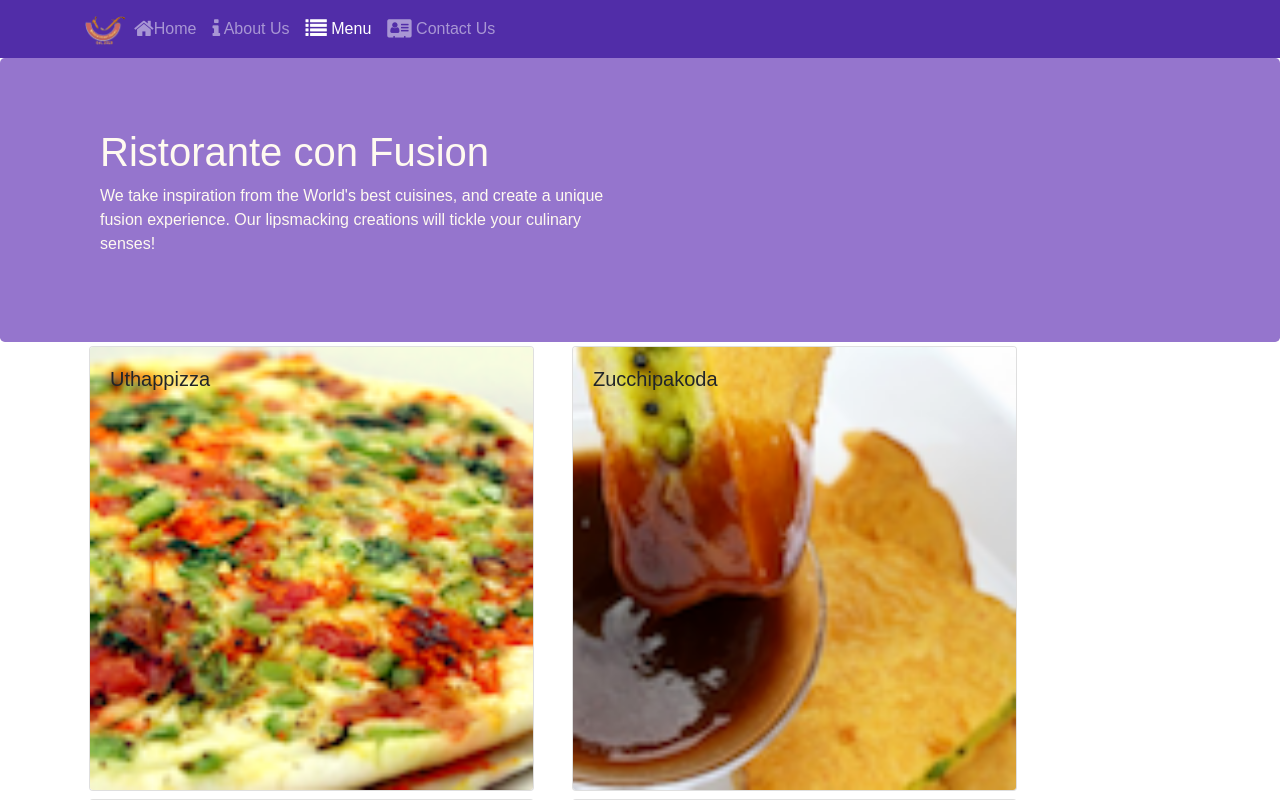
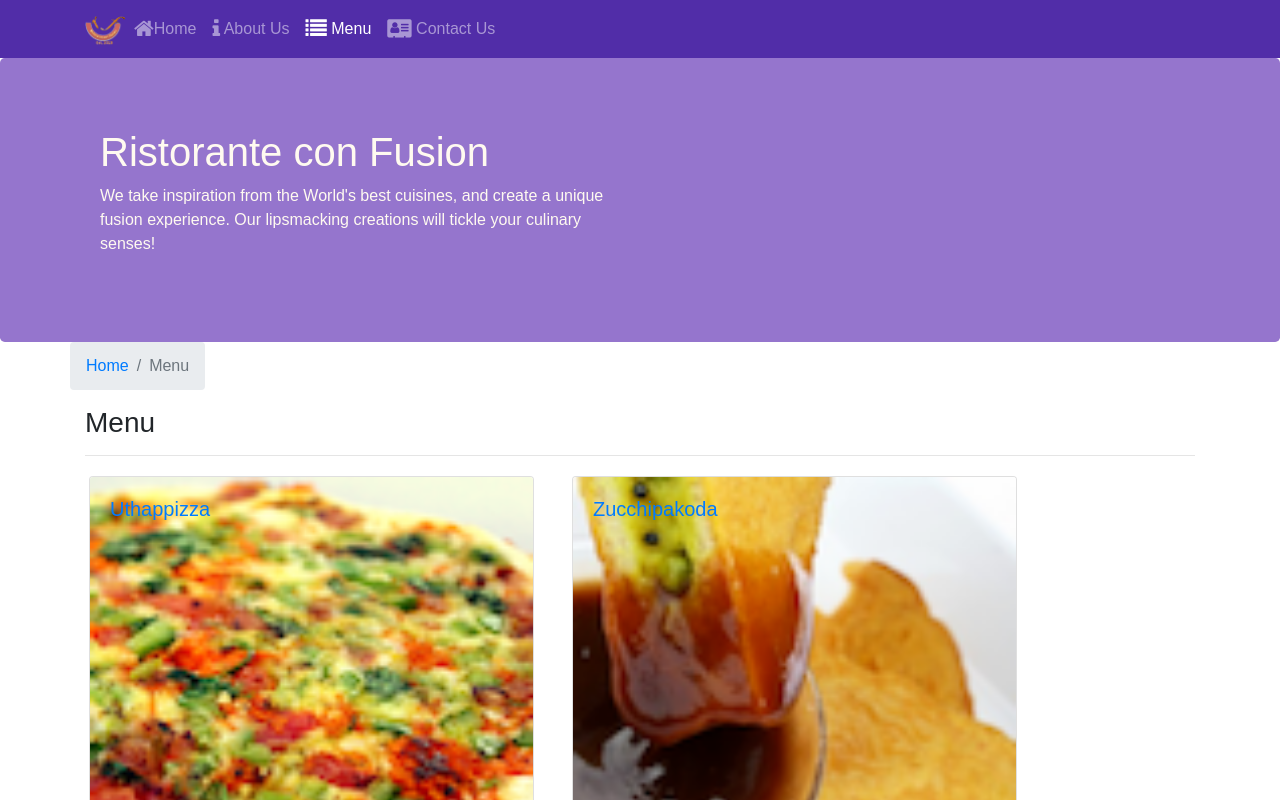
Before and after one commit to bibekthapaliya/react, a React (Create React App) app: page /menu in a window 1280 px wide. Shown: the top 800 px of the page. Built offline with nearby package versions, Linux system fonts and the light colour scheme.

Commit message:
single page application 2

```diff
--- a/src/components/ContactComponent.js
+++ b/src/components/ContactComponent.js
@@ -1,8 +1,21 @@
 import React from 'react';
+import { Breadcrumb, BreadcrumbItem } from 'reactstrap';
+import { Link } from 'react-router-dom';
+
 
 function Contact(props) {
     return(
         <div className="container">
+            <div className="row">
+                <Breadcrumb>
+                    <BreadcrumbItem><Link to="/home">Home</Link></BreadcrumbItem>
+                    <BreadcrumbItem active>Contact Us</BreadcrumbItem>
+                </Breadcrumb>
+                <div className="col-12">
+                    <h3>Contact Us</h3>
+                    <hr />
+                </div>
+            </div>
             <div className="row row-content">
                 <div className="col-12">
                     <h3>Location Information</h3>
--- a/src/components/DishdetailComponent.js
+++ b/src/components/DishdetailComponent.js
@@ -1,5 +1,6 @@
 import React from 'react';
-import {Card,CardImg,CardImgOverlay,CardText,CardBody,CardTitle} from 'reactstrap';
+import {Card,CardImg,CardImgOverlay,CardText,CardBody,CardTitle,Breadcrumb,BreadcrumbItem} from 'reactstrap';
+import {Link} from 'react-router-dom'
 
 
 
@@ -60,13 +61,23 @@
                 }
                 return (
                     <div className="container">
+                        <div className="row">
+                            <Breadcrumb>
+                                <BreadcrumbItem><Link to="/menu">Menu</Link></BreadcrumbItem>
+                                <BreadcrumbItem active>{props.dish.name}</BreadcrumbItem>
+                            </Breadcrumb>
+                            <div className="col-12">
+                                <h3>{props.dish.name}</h3>
+                                <hr />
+                            </div>
+                        </div>
                     <div className='row'>
                         <RenderDish dish={props.dish}/>
-                        <RenderComments comments={props.dish.comments}/>
+                        <RenderComments comments={props.comments}/>
 
                     </div>
                     </div>
-                    )
+                    );
                 }
 
 
--- a/src/components/MainComponent.js
+++ b/src/components/MainComponent.js
@@ -34,12 +34,21 @@
 
             );
         }
+
+     const DishWithId=({match})=>{
+            return(
+                <DishDetail dish={this.state.dishes.filter((dish) => dish.id === parseInt(match.params.dishId,10))[0]}
+                            comments={this.state.comments.filter((comment) => comment.dishId === parseInt(match.params.dishId,10))} />
+            );
+
+     };
         return (
             <div>
                 <Header/>
                 <Switch>
                     <Route path="/home" component={HomePage}/>
                     <Route exact path="/menu" component={() => <Menu dishes={this.state.dishes}/>}/>
+                    <Route path="/menu/:dishId" component={DishWithId}/>
                     <Route exact path="/contactus" component={Contact}/>
                     <Redirect to="/home"/>
                 </Switch>
--- a/src/components/MenuComponent.js
+++ b/src/components/MenuComponent.js
@@ -1,17 +1,19 @@
 import React from 'react';
-import {Card,CardImg,CardImgOverlay,CardText,CardBody,CardTitle} from 'reactstrap';
+import {Card,CardImg,CardImgOverlay,CardText,CardBody,CardTitle,Breadcrumb,BreadcrumbItem} from 'reactstrap';
+import {Link} from 'react-router-dom';
 
 
    function RenderMenuItem({dish,onClick}) {
        return (
-           <Card onClick={() => onClick(dish.id)}>
-
+           <Card>
+            <Link to={`/menu/${dish.id}`}>
                < CardImg width="100%" src={dish.image} alt={dish.name}/>
 
                <CardImgOverlay>
                    <CardTitle>{dish.name}</CardTitle>
 
                </CardImgOverlay>
+            </Link>
            </Card>
        )
    }
@@ -19,7 +21,7 @@
        const menu = props.dishes.map((dish) => {
            return (
                <div key={dish.id} className="col-12 col-md-5 m-1">
-            <RenderMenuItem dish={dish} onClick={props.onClick}/>
+            <RenderMenuItem dish={dish}/>
                </div>
            );
        });
@@ -28,7 +30,17 @@
        return (
            <div className="container">
                <div className="row">
+                   <Breadcrumb>
+                       <BreadcrumbItem><Link to="/home">Home</Link></BreadcrumbItem>
+                       <BreadcrumbItem active>Menu</BreadcrumbItem>
+                   </Breadcrumb>
+                   <div className="col-12">
+                       <h3>Menu</h3>
+                       <hr />
+                   </div>
+               </div>
 
+                <div className="row">
                    {menu}
 
 
```
